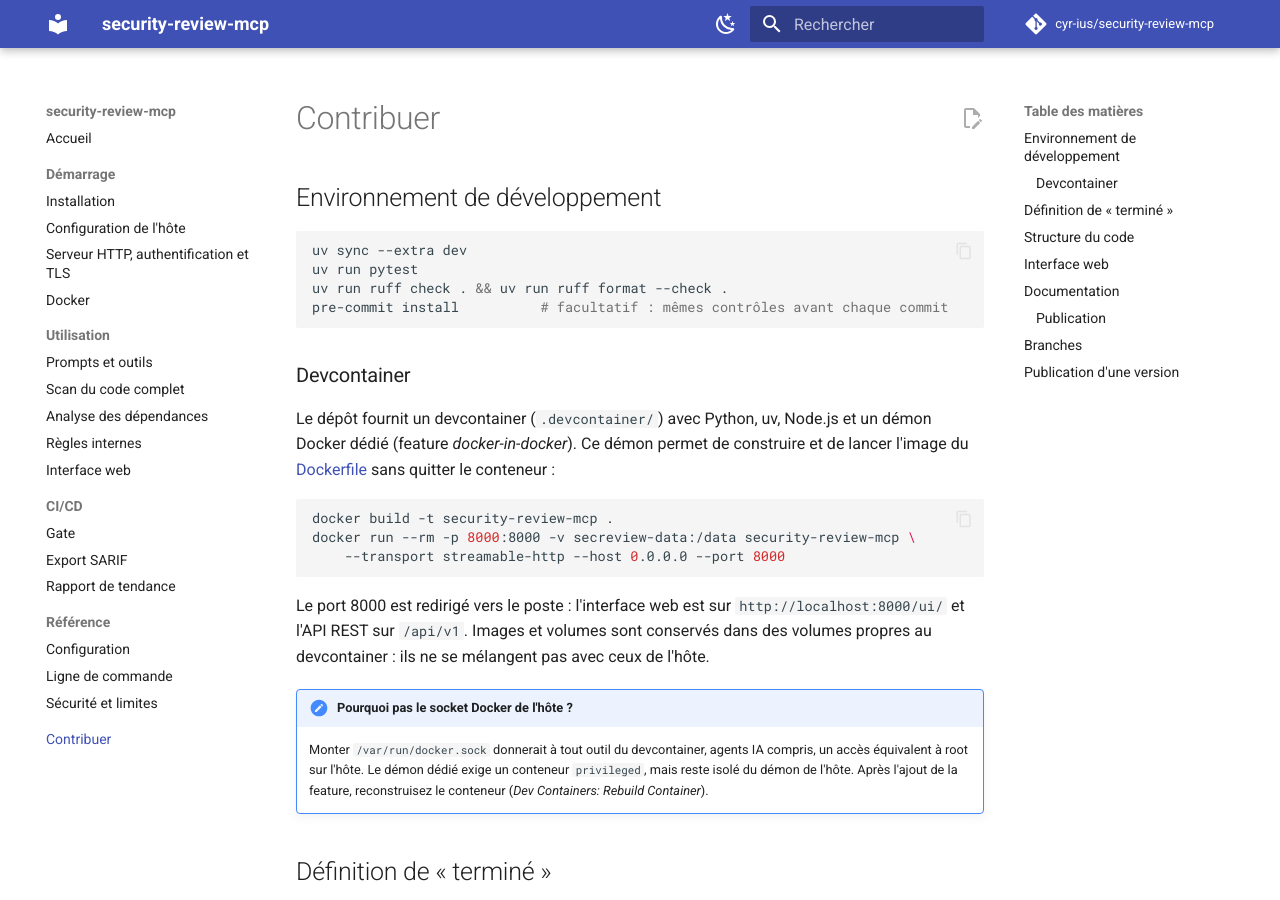
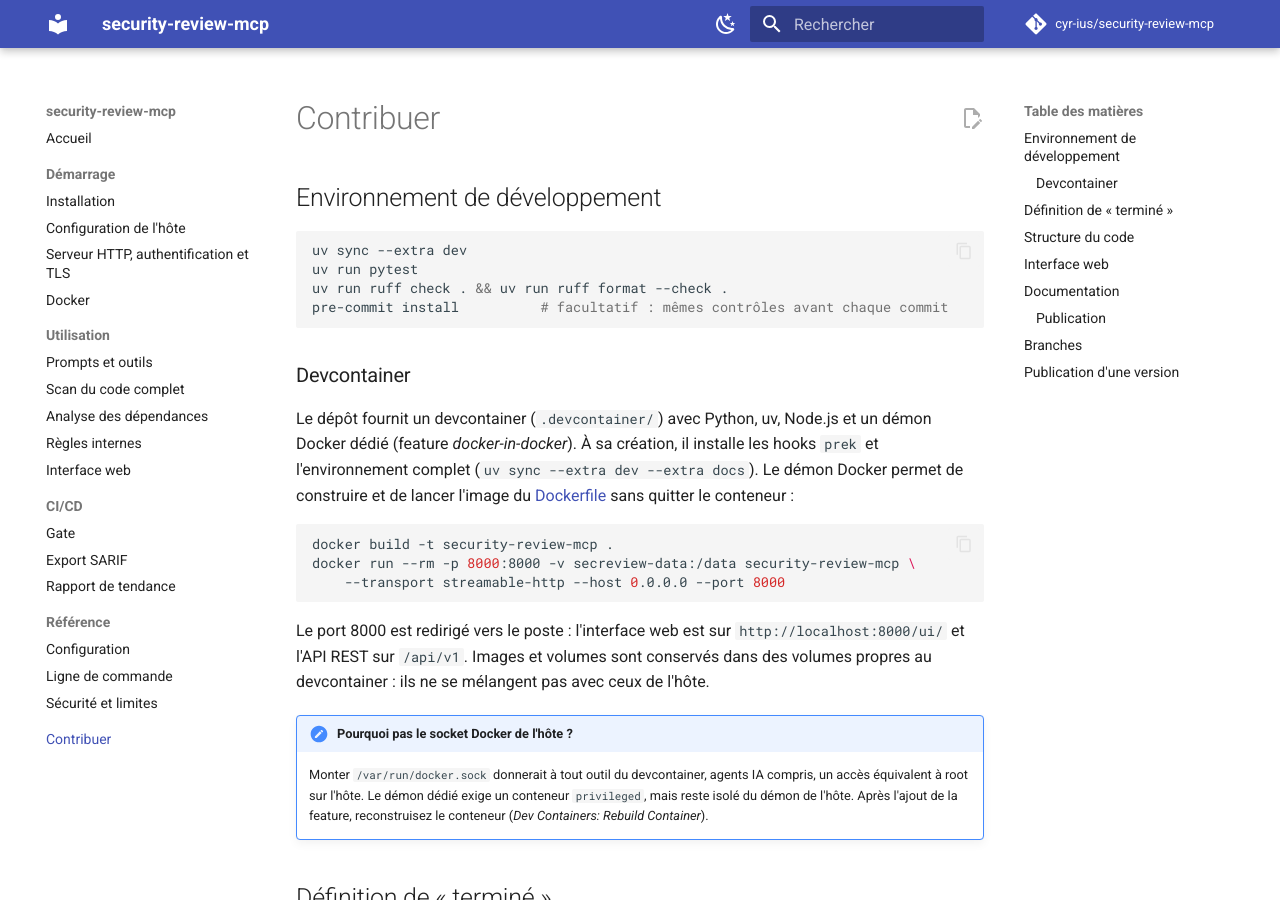
Before and after one commit to cyr-ius/security-review, an MkDocs documentation site: the page built from docs/contribuer.md, in a window 1280 px wide and 900 px high. Built offline with MkDocs 1.6.1 and Material for MkDocs 9.7.7, drawn with Linux system fonts in a browser that asks for light colours; comment, search, counter and statistics services are not loaded.

Commit message:
fix: install dev extras instead of an undefined dependency group in the devcontainer
The postCreateCommand ran `uv sync --group dev`, but `dev` is an optional
dependency (extra), not a dependency group, so the container creation failed.
Use `uv sync --extra dev --extra docs`, which also installs the project in
editable mode and makes the redundant `uv pip install -e` unnecessary.

Co-Authored-By: Claude Opus 5.5 <noreply@anthropic.com>

````diff
--- a/docs/contribuer.md
+++ b/docs/contribuer.md
@@ -12,8 +12,9 @@ pre-commit install          # facultatif : mêmes contrôles avant chaque commit
 ### Devcontainer
 
 Le dépôt fournit un devcontainer (`.devcontainer/`) avec Python, uv, Node.js et un démon Docker
-dédié (feature *docker-in-docker*). Ce démon permet de construire et de lancer l'image du
-[Dockerfile](demarrage/docker.md) sans quitter le conteneur :
+dédié (feature *docker-in-docker*). À sa création, il installe les hooks `prek` et l'environnement
+complet (`uv sync --extra dev --extra docs`). Le démon Docker permet de construire et de lancer
+l'image du [Dockerfile](demarrage/docker.md) sans quitter le conteneur :
 
 ```bash
 docker build -t security-review-mcp .
````
Also changed, not shown: 1 other file.
